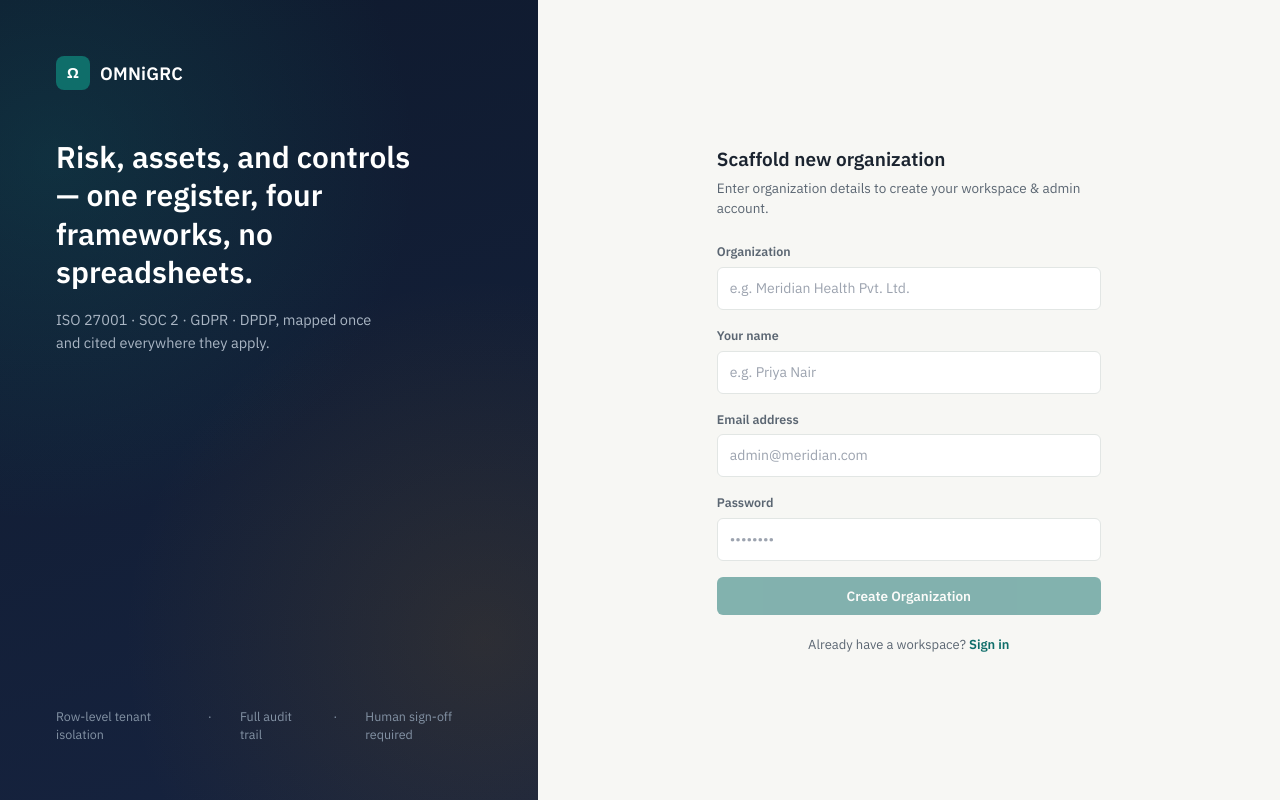
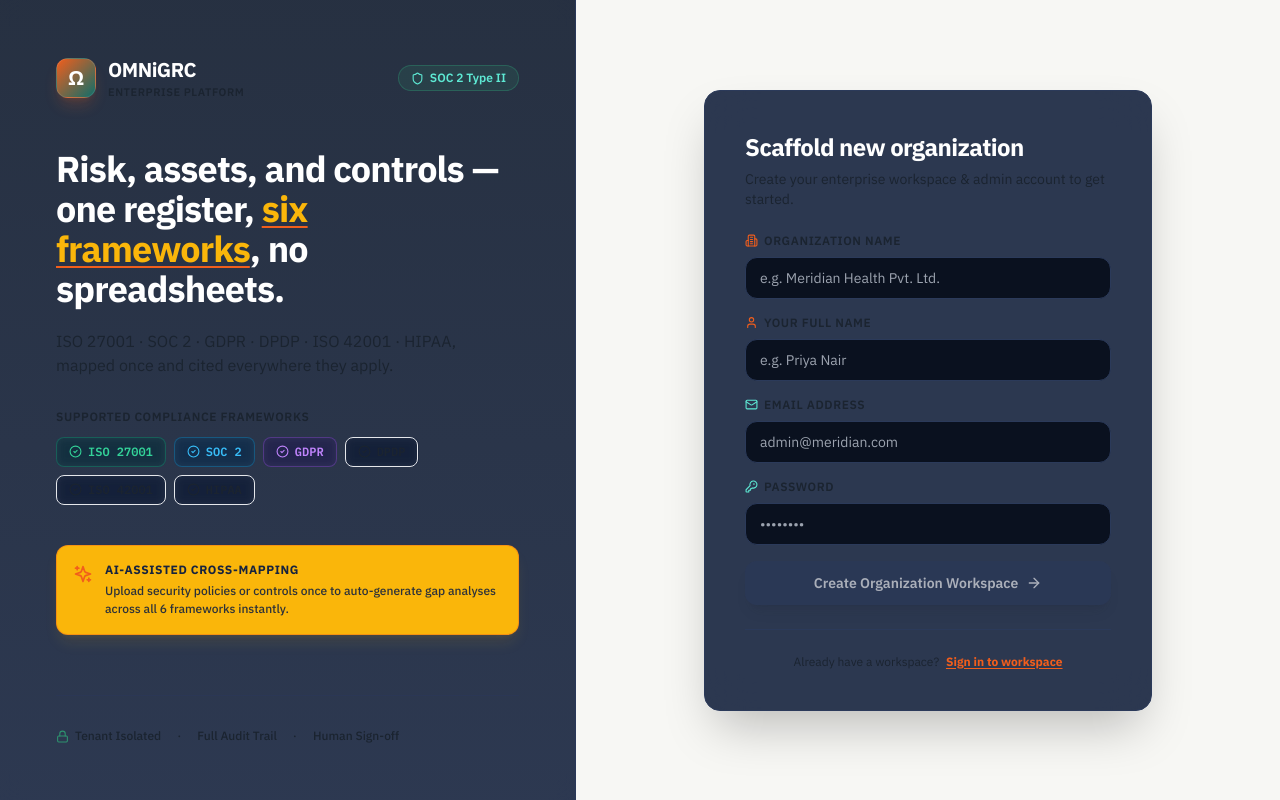
Before and after one commit to aravinnovationsgrc99/omnigrc_saas, a Next.js app in the folder apps/web/: page / in a window 1280 px wide. Both pictures are taken after a click on the button "Register Organization". Built offline with nearby package versions, Linux system fonts and the light colour scheme; no server answers; what @omnigrc/shared would draw is missing.

Commit message:
fix(login): redesign login screen with OMNiGRC color system, high contrast legibility, and all 6 frameworks

```diff
--- a/apps/web/src/components/auth/login-screen.tsx
+++ b/apps/web/src/components/auth/login-screen.tsx
@@ -2,6 +2,7 @@
 
 import React, { useState } from 'react';
 import { useAuth } from '@/context/auth-context';
+import { Shield, CheckCircle2, Lock, Sparkles, Building2, User, Mail, KeyRound, ArrowRight } from 'lucide-react';
 
 export function LoginScreen() {
   const { login, register } = useAuth();
@@ -10,7 +11,6 @@ export function LoginScreen() {
   const [name, setName] = useState('');
   const [email, setEmail] = useState('');
   const [password, setPassword] = useState('');
-  const [role, setRole] = useState<'ANALYST' | 'ADMIN'>('ANALYST');
   const [errorMsg, setErrorMsg] = useState<string | null>(null);
   const [submitting, setSubmitting] = useState(false);
 
@@ -40,135 +40,231 @@ export function LoginScreen() {
         });
       }
     } catch (err: any) {
-      setErrorMsg(err.message || 'Authentication failed');
+      setErrorMsg(err.message || 'Authentication failed. Please check your credentials.');
     } finally {
       setSubmitting(false);
     }
   };
 
+  const FRAMEWORKS = [
+    { code: 'ISO 27001', color: 'bg-emerald-500/10 text-emerald-400 border-emerald-500/30' },
+    { code: 'SOC 2', color: 'bg-sky-500/10 text-sky-400 border-sky-500/30' },
+    { code: 'GDPR', color: 'bg-purple-500/10 text-purple-400 border-purple-500/30' },
+    { code: 'DPDP', color: 'bg-amber-500/10 text-amber-400 border-amber-500/30' },
+    { code: 'ISO 42001', color: 'bg-teal-500/10 text-teal-300 border-teal-500/30' },
+    { code: 'HIPAA', color: 'bg-rose-500/10 text-rose-400 border-rose-500/30' },
+  ];
+
   return (
-    <div className="omni-root omni-fade-in min-h-screen flex flex-col md:flex-row bg-slate-50 dark:bg-[#0A111F]">
-      {/* Left brand panel - visible on desktop */}
-      <div className="hidden md:flex w-[42%] min-w-[320px] bg-[radial-gradient(circle_at_10%_20%,rgba(15,110,106,0.25)_0%,transparent_45%),radial-gradient(circle_at_90%_80%,rgba(181,117,10,0.15)_0%,transparent_45%),linear-gradient(165deg,var(--omni-canvas-deep,#0F1A2E),#16233F)] text-white p-10 lg:p-14 flex-col justify-between relative overflow-hidden">
+    <div className="omni-root omni-fade-in min-h-screen flex flex-col md:flex-row bg-[#0A111F] text-white relative overflow-x-hidden selection:bg-[#F15E1C] selection:text-white">
+      {/* Ambient Radial Mesh Glows */}
+      <div className="absolute top-0 left-0 w-[500px] h-[500px] bg-radial from-[#0F6E6A]/20 via-[#2E936F]/10 to-transparent blur-3xl pointer-events-none" />
+      <div className="absolute bottom-0 right-0 w-[600px] h-[600px] bg-radial from-[#F15E1C]/15 via-[#FAB60A]/08 to-transparent blur-3xl pointer-events-none" />
+
+      {/* Left Brand Panel - Visible on Desktop */}
+      <div className="hidden md:flex w-[48%] lg:w-[45%] min-w-[360px] bg-gradient-to-b from-[#0F1A2E]/90 to-[#16233F]/90 border-r border-[#2A3859] p-10 lg:p-14 flex-col justify-between relative z-10 backdrop-blur-md">
         <div>
-          <div style={{ display: 'flex', alignItems: 'center', gap: 10 }}>
-            <div style={{
-              width: 34, height: 34, borderRadius: 8, background: '#0F6E6A',
-              display: 'flex', alignItems: 'center', justifyContent: 'center', fontWeight: 700, fontSize: 15,
-            }}>Ω</div>
-            <span style={{ fontSize: 18, fontWeight: 600, letterSpacing: 0.2 }}>OMNiGRC</span>
+          {/* Top Logo & Enterprise Badge */}
+          <div className="flex items-center justify-between">
+            <div className="flex items-center gap-3">
+              <div className="w-10 h-10 rounded-xl bg-gradient-to-br from-[#F15E1C] to-[#0F6E6A] flex items-center justify-center font-bold text-white text-xl shadow-lg shadow-[#F15E1C]/20 border border-white/10">
+                Ω
               </div>
-          <h1 style={{ fontSize: 30, fontWeight: 600, lineHeight: 1.28, marginTop: 48, maxWidth: 360 }}>
-            Risk, assets, and controls — one register, four frameworks, no spreadsheets.
-          </h1>
-          <p style={{ color: '#AAB6C4', fontSize: 14.5, marginTop: 16, maxWidth: 340, lineHeight: 1.6 }}>
-            ISO 27001 · SOC 2 · GDPR · DPDP, mapped once and cited everywhere they apply.
-          </p>
-        </div>
-        <div style={{ display: 'flex', gap: 28, fontSize: 12.5, color: '#8493A5' }}>
-          <span>Row-level tenant isolation</span>
-          <span>·</span>
-          <span>Full audit trail</span>
-          <span>·</span>
-          <span>Human sign-off required</span>
+              <div className="flex flex-col">
+                <span className="text-xl font-bold tracking-tight text-white">OMNiGRC</span>
+                <span className="text-[11px] text-slate-400 tracking-wider uppercase font-semibold">Enterprise Platform</span>
               </div>
             </div>
 
-      {/* Right form panel */}
-      <div className="flex-1 flex items-center justify-center p-6 sm:p-10 w-full">
-        <div className="w-full max-w-sm">
-          {/* Mobile Logo Header */}
-          <div className="flex md:hidden items-center justify-center gap-2 mb-6">
-            <div className="w-8 h-8 rounded-lg bg-[#0F6E6A] flex items-center justify-center font-bold text-white text-base">
+            <div className="inline-flex items-center gap-1.5 px-3 py-1 rounded-full bg-[#2E936F]/15 border border-[#2E936F]/40 text-[#5EEAD4] text-xs font-semibold">
+              <Shield size={13} />
+              <span>SOC 2 Type II</span>
+            </div>
+          </div>
+
+          {/* Main Headline */}
+          <h1 className="text-3xl lg:text-4xl font-bold tracking-tight text-white leading-tight mt-12 max-w-lg">
+            Risk, assets, and controls — one register, <span className="text-[#FAB60A] underline decoration-[#F15E1C] decoration-2 underline-offset-4">six frameworks</span>, no spreadsheets.
+          </h1>
+
+          <p className="text-slate-300 text-sm lg:text-base leading-relaxed mt-5 max-w-md">
+            ISO 27001 · SOC 2 · GDPR · DPDP · ISO 42001 · HIPAA, mapped once and cited everywhere they apply.
+          </p>
+
+          {/* All 6 Framework Pills Grid */}
+          <div className="mt-8">
+            <span className="text-xs font-semibold uppercase tracking-wider text-slate-400 block mb-3">
+              Supported Compliance Frameworks
+            </span>
+            <div className="flex flex-wrap gap-2">
+              {FRAMEWORKS.map((fw) => (
+                <div
+                  key={fw.code}
+                  className={`px-3 py-1.5 rounded-lg border text-xs font-semibold font-mono flex items-center gap-1.5 backdrop-blur-sm ${fw.color}`}
+                >
+                  <CheckCircle2 size={13} className="shrink-0" />
+                  <span>{fw.code}</span>
+                </div>
+              ))}
+            </div>
+          </div>
+
+          {/* Highlight Callout Box (Golden Yellow Fill with Deep Navy Text for WCAG AA) */}
+          <div className="mt-10 p-4 rounded-xl bg-[#FAB60A] border border-[#F15E1C]/40 text-[#16233F] shadow-lg shadow-[#FAB60A]/10 flex items-start gap-3">
+            <Sparkles size={20} className="text-[#F15E1C] shrink-0 mt-0.5" />
+            <div>
+              <div className="text-xs font-bold uppercase tracking-wider text-[#16233F]">AI-Assisted Cross-Mapping</div>
+              <p className="text-xs font-medium text-[#16233F]/90 mt-1 leading-normal">
+                Upload security policies or controls once to auto-generate gap analyses across all 6 frameworks instantly.
+              </p>
+            </div>
+          </div>
+        </div>
+
+        {/* Footer Guarantee Strip */}
+        <div className="flex items-center gap-4 text-xs font-medium text-slate-400 pt-8 border-t border-[#2A3859]/60">
+          <span className="flex items-center gap-1.5"><Lock size={13} className="text-[#2E936F]" /> Tenant Isolated</span>
+          <span>·</span>
+          <span>Full Audit Trail</span>
+          <span>·</span>
+          <span>Human Sign-off</span>
+        </div>
+      </div>
+
+      {/* Right Form Panel */}
+      <div className="flex-1 flex items-center justify-center p-6 sm:p-12 relative z-10">
+        <div className="w-full max-w-md bg-[#16233F]/90 border border-[#2B3A5A] rounded-2xl p-8 sm:p-10 shadow-2xl backdrop-blur-xl">
+          {/* Mobile Header Logo */}
+          <div className="flex md:hidden items-center justify-between mb-8 pb-6 border-b border-[#2B3A5A]">
+            <div className="flex items-center gap-3">
+              <div className="w-9 h-9 rounded-xl bg-gradient-to-br from-[#F15E1C] to-[#0F6E6A] flex items-center justify-center font-bold text-white text-lg">
                 Ω
               </div>
-            <span className="text-xl font-bold tracking-tight text-slate-900 dark:text-white">OMNiGRC</span>
+              <span className="text-xl font-bold tracking-tight text-white">OMNiGRC</span>
+            </div>
+            <span className="text-xs font-semibold px-2.5 py-1 rounded-md bg-[#F15E1C]/20 text-[#F15E1C] border border-[#F15E1C]/30">
+              SaaS v2.4
+            </span>
           </div>
 
-          <h2 style={{ fontSize: 19, fontWeight: 600, marginBottom: 4 }}>
+          {/* Header Title */}
+          <div className="mb-6">
+            <h2 className="text-2xl font-bold text-white tracking-tight">
               {isRegisterMode ? 'Scaffold new organization' : 'Sign in to your workspace'}
             </h2>
-          <p style={{ fontSize: 13.5, color: '#5B6672', marginBottom: 24 }}>
+            <p className="text-xs sm:text-sm text-slate-300 mt-1.5 leading-relaxed">
               {isRegisterMode
-              ? 'Enter organization details to create your workspace & admin account.'
-              : 'Enter your credentials to access your organization.'}
+                ? 'Create your enterprise workspace & admin account to get started.'
+                : 'Enter your organization credentials to access the GRC platform.'}
             </p>
+          </div>
 
+          {/* Error Message Box */}
           {errorMsg && (
-            <div style={{
-              padding: '10px 12px', background: '#F8E6E8', border: '1px solid #B23A48',
-              borderRadius: 6, color: '#B23A48', fontSize: 13, marginBottom: 16,
-            }}>
-              {errorMsg}
+            <div className="p-3.5 bg-[#B23A48]/15 border border-[#B23A48] rounded-xl text-rose-300 text-xs font-medium mb-6 flex items-center gap-2">
+              <span className="w-2 h-2 rounded-full bg-[#B23A48] shrink-0" />
+              <span>{errorMsg}</span>
             </div>
           )}
 
-          <form onSubmit={handleSubmit}>
+          {/* Form */}
+          <form onSubmit={handleSubmit} className="space-y-4">
             {isRegisterMode && (
               <>
-                <label style={{ fontSize: 12.5, fontWeight: 600, color: '#5B6672', display: 'block', marginBottom: 6 }}>
-                  Organization
+                <div>
+                  <label className="block text-xs font-semibold text-slate-200 uppercase tracking-wider mb-2 flex items-center gap-1.5">
+                    <Building2 size={13} className="text-[#F15E1C]" /> Organization Name
                   </label>
                   <input
-                  className="omni-input" placeholder="e.g. Meridian Health Pvt. Ltd."
-                  value={org} onChange={(e) => setOrg(e.target.value)} style={{ marginBottom: 16 }}
+                    type="text"
+                    required
+                    placeholder="e.g. Meridian Health Pvt. Ltd."
+                    value={org}
+                    onChange={(e) => setOrg(e.target.value)}
+                    className="w-full px-3.5 py-2.5 bg-[#0A111F] border border-[#2B3A5A] rounded-xl text-white text-sm placeholder:text-slate-500 focus:outline-none focus:border-[#F15E1C] focus:ring-1 focus:ring-[#F15E1C] transition-all"
                   />
+                </div>
 
-                <label style={{ fontSize: 12.5, fontWeight: 600, color: '#5B6672', display: 'block', marginBottom: 6 }}>
-                  Your name
+                <div>
+                  <label className="block text-xs font-semibold text-slate-200 uppercase tracking-wider mb-2 flex items-center gap-1.5">
+                    <User size={13} className="text-[#F15E1C]" /> Your Full Name
                   </label>
                   <input
-                  className="omni-input" placeholder="e.g. Priya Nair"
-                  value={name} onChange={(e) => setName(e.target.value)} style={{ marginBottom: 16 }}
+                    type="text"
+                    required
+                    placeholder="e.g. Priya Nair"
+                    value={name}
+                    onChange={(e) => setName(e.target.value)}
+                    className="w-full px-3.5 py-2.5 bg-[#0A111F] border border-[#2B3A5A] rounded-xl text-white text-sm placeholder:text-slate-500 focus:outline-none focus:border-[#F15E1C] focus:ring-1 focus:ring-[#F15E1C] transition-all"
                   />
+                </div>
               </>
             )}
 
-            <label style={{ fontSize: 12.5, fontWeight: 600, color: '#5B6672', display: 'block', marginBottom: 6 }}>
-              Email address
+            <div>
+              <label className="block text-xs font-semibold text-slate-200 uppercase tracking-wider mb-2 flex items-center gap-1.5">
+                <Mail size={13} className="text-[#5EEAD4]" /> Email Address
               </label>
               <input
                 type="email"
-              className="omni-input" placeholder="admin@meridian.com"
-              value={email} onChange={(e) => setEmail(e.target.value)} style={{ marginBottom: 16 }}
+                required
+                placeholder="admin@meridian.com"
+                value={email}
+                onChange={(e) => setEmail(e.target.value)}
+                className="w-full px-3.5 py-2.5 bg-[#0A111F] border border-[#2B3A5A] rounded-xl text-white text-sm placeholder:text-slate-500 focus:outline-none focus:border-[#F15E1C] focus:ring-1 focus:ring-[#F15E1C] transition-all"
               />
+            </div>
 
-            <label style={{ fontSize: 12.5, fontWeight: 600, color: '#5B6672', display: 'block', marginBottom: 6 }}>
-              Password
+            <div>
+              <label className="block text-xs font-semibold text-slate-200 uppercase tracking-wider mb-2 flex items-center gap-1.5">
+                <KeyRound size={13} className="text-[#5EEAD4]" /> Password
               </label>
               <input
                 type="password"
-              className="omni-input" placeholder="••••••••"
-              value={password} onChange={(e) => setPassword(e.target.value)} style={{ marginBottom: isRegisterMode ? 16 : 24 }}
+                required
+                placeholder="••••••••"
+                value={password}
+                onChange={(e) => setPassword(e.target.value)}
+                className="w-full px-3.5 py-2.5 bg-[#0A111F] border border-[#2B3A5A] rounded-xl text-white text-sm placeholder:text-slate-500 focus:outline-none focus:border-[#F15E1C] focus:ring-1 focus:ring-[#F15E1C] transition-all"
               />
+            </div>
 
+            {/* Primary Action Button - Vibrant Orange (#F15E1C) */}
             <button
               type="submit"
-              className="omni-btn-primary"
-              style={{ width: '100%', opacity: canSubmit && !submitting ? 1 : 0.5, cursor: canSubmit && !submitting ? 'pointer' : 'not-allowed' }}
               disabled={!canSubmit || submitting}
+              style={{
+                background: canSubmit && !submitting ? 'linear-gradient(135deg, #F15E1C 0%, #D4521A 100%)' : '#2A3859',
+              }}
+              className={`w-full py-3 px-4 rounded-xl text-white font-semibold text-sm flex items-center justify-center gap-2 transition-all shadow-lg ${
+                canSubmit && !submitting
+                  ? 'hover:brightness-110 active:scale-[0.99] shadow-[#F15E1C]/25 cursor-pointer'
+                  : 'opacity-60 cursor-not-allowed text-slate-400'
+              }`}
             >
-              {submitting ? 'Processing...' : isRegisterMode ? 'Create Organization' : 'Sign in'}
+              <span>{submitting ? 'Processing...' : isRegisterMode ? 'Create Organization Workspace' : 'Sign In to Workspace'}</span>
+              <ArrowRight size={16} />
             </button>
           </form>
 
-          <div style={{ marginTop: 20, textAlign: 'center', fontSize: 13, color: '#5B6672' }}>
+          {/* Toggle Register / Sign-in */}
+          <div className="mt-6 pt-6 border-t border-[#2B3A5A] text-center text-xs text-slate-300">
             {isRegisterMode ? (
               <span>
                 Already have a workspace?{' '}
                 <button
                   onClick={() => { setIsRegisterMode(false); setErrorMsg(null); }}
-                  style={{ color: '#0F6E6A', fontWeight: 600, border: 'none', background: 'none', cursor: 'pointer' }}
+                  className="text-[#F15E1C] hover:text-[#FAB60A] font-bold underline underline-offset-2 transition-colors cursor-pointer ml-1"
                 >
-                  Sign in
+                  Sign in to workspace
                 </button>
               </span>
             ) : (
               <span>
-                Need a new workspace?{' '}
+                Need a new organization workspace?{' '}
                 <button
                   onClick={() => { setIsRegisterMode(true); setErrorMsg(null); }}
-                  style={{ color: '#0F6E6A', fontWeight: 600, border: 'none', background: 'none', cursor: 'pointer' }}
+                  className="text-[#F15E1C] hover:text-[#FAB60A] font-bold underline underline-offset-2 transition-colors cursor-pointer ml-1"
                 >
                   Register Organization
                 </button>
```
Lines whose indentation alone changed are shown as unchanged.
